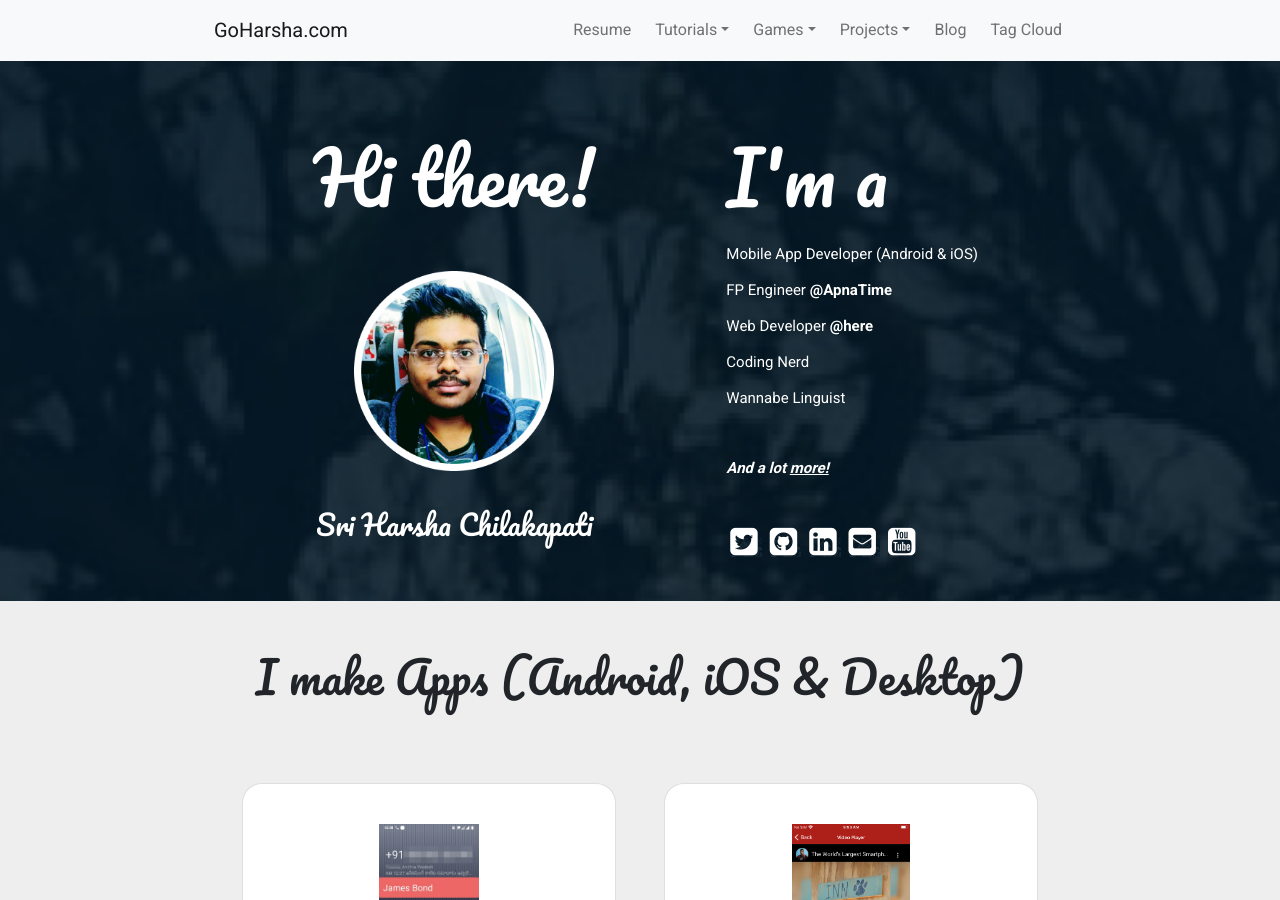
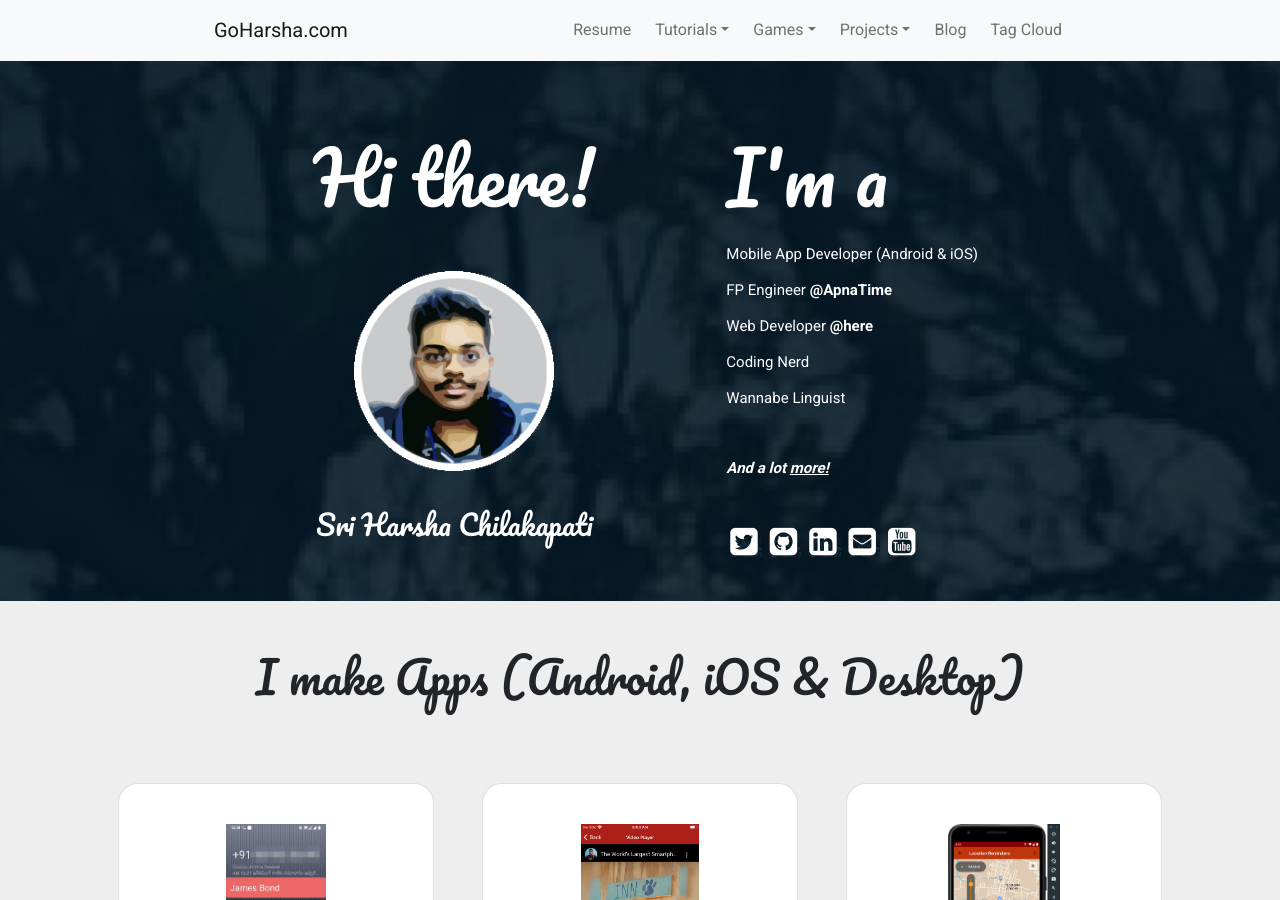
Before and after one commit to sriharshachilakapati/sriharshachilakapati.github.io, a Jekyll site: the page built from pages/index.html, in a window 1280 px wide and 900 px high. Built offline with Jekyll 4.4.1, drawn with Linux system fonts in a browser that asks for light colours; nearby versions of some CDN libraries; comment, search, counter and statistics services are not loaded.

Commit message:
Made portfolio show 3 cards on large screens

```diff
--- a/_includes/components/widgets/feature-cards.html
+++ b/_includes/components/widgets/feature-cards.html
@@ -1,4 +1,4 @@
-<div class="row row-cols-1 row-cols-sm-2 g-5 mt-3">
+<div class="row row-cols-1 row-cols-xl-3 row-cols-sm-2 g-5 mt-3">
     {% for card in site.data.home-card-contents[include.cards] %}
         <div class="col">
             <div class="card h-100">
--- a/pages/index.html
+++ b/pages/index.html
@@ -10,7 +10,7 @@
 
 {% include components/hero-intro.html %}
 
-<div class="container">
+<div class="container-xl">
     <section class="row align-items-center">
         <h1>I make Apps (Android, iOS & Desktop)</h1>
         {% include components/widgets/feature-cards.html cards=0 %}
```
Also changed, not shown: assets/images/home/profile.png.
